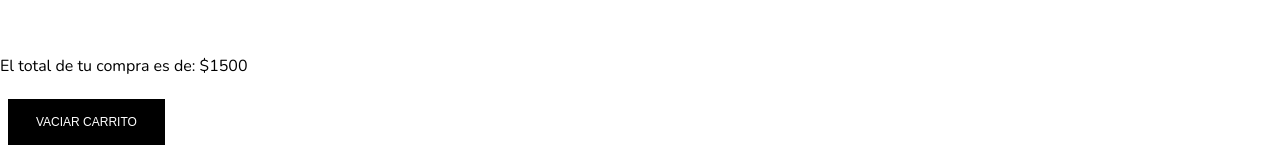
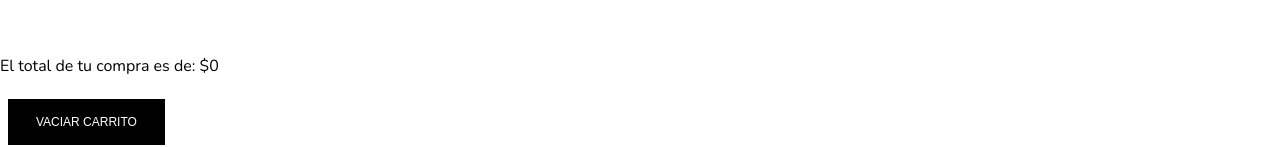
Before and after one commit to jajomediaworks/PreEntrega2-Aguilar, a React (Create React App) app: page /cart in a window 1280 px wide. Shown: the part 428-575 px from the top of the page. Built offline with nearby package versions, Linux system fonts and the light colour scheme.

Commit message:
Total del carrito

```diff
--- a/src/components/CartContainer/CartContainer.jsx
+++ b/src/components/CartContainer/CartContainer.jsx
@@ -10,7 +10,7 @@ import "./cart-container.css"
 function CartContainer() {
     const [orderId, setOrderId] = useState();
 
-    const {cart, removeItem, getTotalPriceInCart } = useCartContext();
+    const {cart, removeItem, getTotalPriceInCart,getTotalPriceCant } = useCartContext();
     // const navigate = useNavigate();
 
     function handleCheckout(event, userData) {
@@ -41,7 +41,7 @@ function CartContainer() {
         // });
 
         // opcion Redirecionar
-        // createOrder(order).then( id => {
+        // cre7ateOrder(order).then( id => {
         //     navigate(`/thank-you/${id}`)
         // } )
         async function sendOrder() {
@@ -83,8 +83,8 @@ function CartContainer() {
                                     <td>{itemInCart.title}</td>
                                     <td>{itemInCart.price}</td>
                                     <td>{itemInCart.count}</td>
-                                    <td><Button onClick={ () => removeItem(itemInCart)} color="red">x</Button></td>
-                                    <td> $ --</td>
+                                    <td><Button onClick={removeItem} color="red">x</Button></td>
+                                    <td>${getTotalPriceCant()}</td>
                                 </tr>
                             ))}
                             </tbody>
--- a/src/storage/cartContext.js
+++ b/src/storage/cartContext.js
@@ -33,37 +33,50 @@ function addToCart(item) {
     setCart([...cart, item]); */
 
 
-    function removeItem(itemid) {
+/*     function removeItem(itemid) {
 
-    }
+    } */
 
 /*     function clear() {
         //
     }
 */
+    function getTotalPriceCant(items) {
+            // let totalPriceCantCart = cart.reduce((acc, product) => acc + product.count * product.price, 0);
+            // return totalPriceCantCart;
+    }
     function getTotalItemsInCart() {
         // reduce 👌
 
+
         let total = 5;
         // por Cada producto(for, forEach) -> total += producto.count
+        cart.forEach(element => {
+
+        });
         return cart.length;
     }
 
     function getTotalPriceInCart() {
-        let total = 1500
-        return total;
+        let totalItemCart = cart.reduce((acc, prod) => acc + prod.count * prod.price, 0)
+        return totalItemCart;
     }
 
-   /*  function removeItem(itemid) {
+     function removeItem(itemid) {
+
+        let index = cart.findIndex((idItem) => idItem.id === itemid);
+        cart.splice(index, -1)
+        return console.log(index, "-----preuba")
         // splice + findIndex
-        let removed = cart.find( (prod) => prod.id === itemid)
+/*         let removed = cart.find( (prod) => prod.id === itemid)
         let removeItemCard = cart.indexOf(removed);
-        cart.splice(removeItemCard, 1)
+        cart.splice(removeItemCard, 0)
+        return console.log(removeItemCard, "-------");  */
       }
- */
+
 
     return(
-        <cartContext.Provider value={ { cart, test, addToCart, getTotalItemsInCart, getTotalPriceInCart,  removeItem} }>
+        <cartContext.Provider value={ { cart, test, addToCart, getTotalItemsInCart, getTotalPriceInCart,  removeItem, getTotalPriceCant} }>
             {props.children}
         </cartContext.Provider>
     );
```
